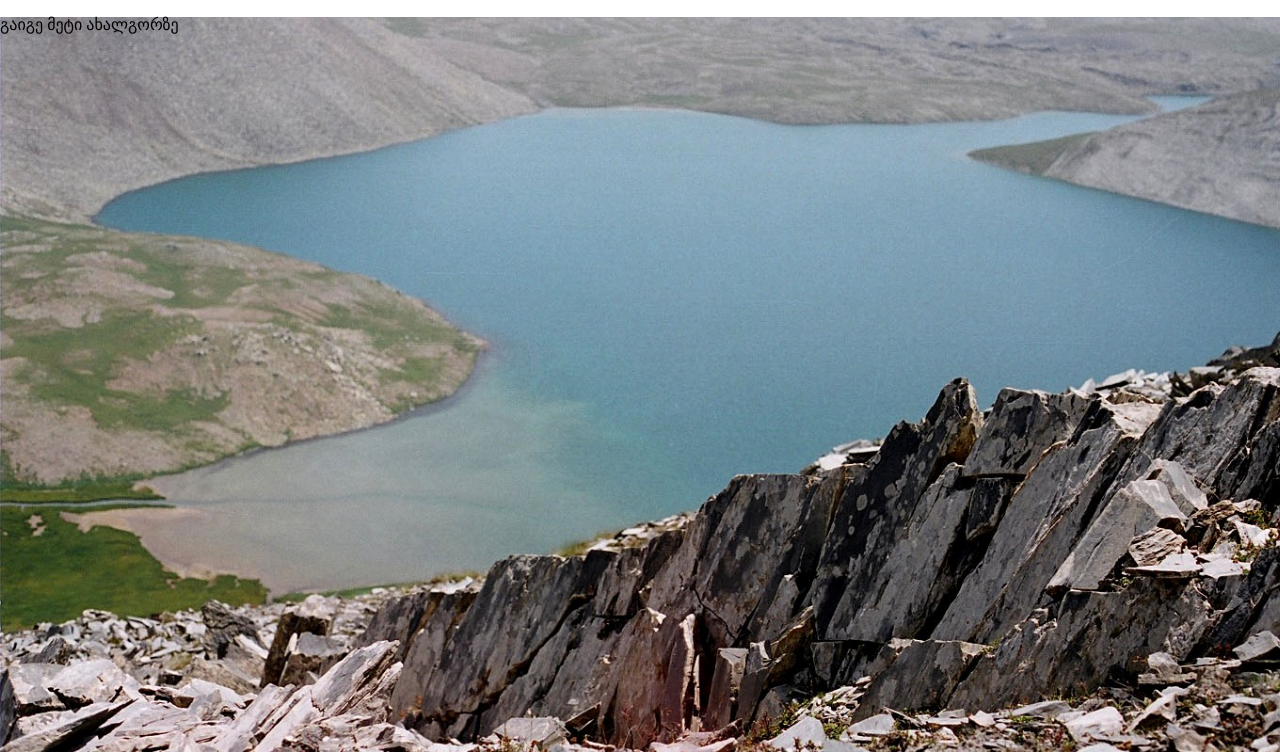
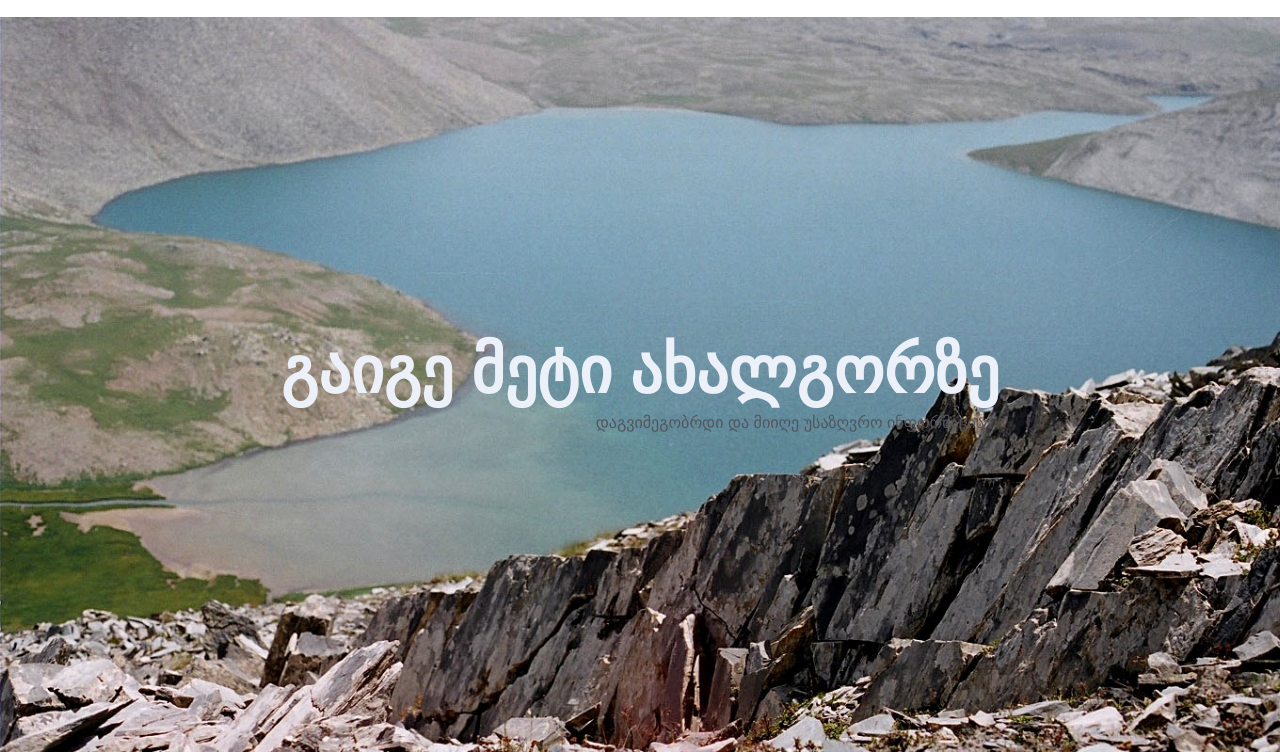
Before and after one commit to ereklechochelii/Final_Project-ereklechocheli, a plain HTML site: page pages/about/about.html in a window 1280 px wide. Shown: the part 66-818 px from the top of the page. Drawn offline with Linux system fonts and the light colour scheme; a web font is replaced by a local one.

Commit message:
started meti axalgorze

```diff
--- a/pages/about/about.html
+++ b/pages/about/about.html
@@ -48,7 +48,9 @@
     </header>
     <section class="more">
       <div class="yeli">
+
         <h1>გაიგე მეტი ახალგორზე</h1>
+        <p>დაგვიმეგობრდი და მიიღე უსაზღვრო ინფორმაცია</p>
       </div>
     </section>
   </body>
--- a/pages/about/about.scss
+++ b/pages/about/about.scss
@@ -32,7 +32,7 @@ header {
         line-height: normal;
       }
       .active {
-          color:#70C174 ;
+        color: #70c174;
         font-size: 18px;
       }
       .reg {
@@ -78,8 +78,9 @@ header {
         }
       }
     }
-      .reg:hover, .sign:hover {
-        background-color: #70C174;
+    .reg:hover,
+    .sign:hover {
+      background-color: #70c174;
       transition: 0.3s;
       width: 105px;
       height: 33px;
@@ -95,4 +96,25 @@ header {
   background-image: url("../../imgs/yelistba1.jpg");
   background-repeat: no-repeat;
   background-size: cover;
+  display: flex;
+  align-items: center;
+  justify-content: center;
+  flex-direction: column;
+  h1 {
+    color: #ebf0f9;
+    font-family: "BPG Glaho WEB Caps", sans-serif;
+    font-size: 64px;
+    font-style: normal;
+    font-weight: 700;
+    line-height: 120%;
   }
+  p {
+    color: #525560;
+    font-family: "BPG Glaho WEB Caps", sans-serif;
+    font-size: 16px;
+    font-style: normal;
+    font-weight: 400;
+    line-height: 160%;
+    padding-left: 300px;
+  }
+}
```
Also changed, not shown: pages/css/about.css, 1 other file. Lines whose indentation alone changed are shown as unchanged.
